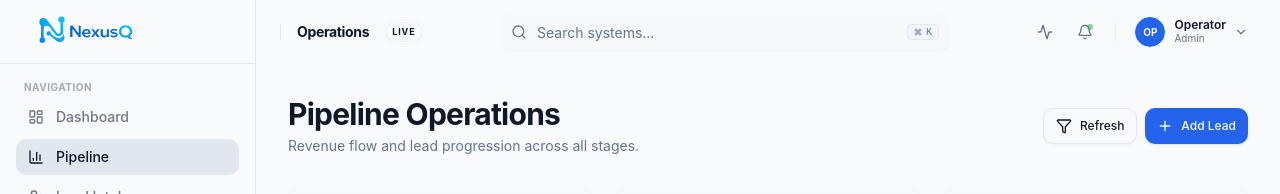
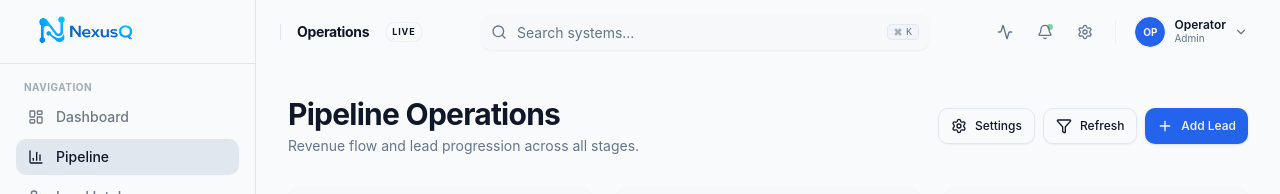
Before and after one commit to weston273/NexusQApp, a React (Vite) app in the folder NexusQ/: page /pipeline in a window 1280 px wide. Shown: the top 194 px of the page. Built offline with nearby package versions, Linux system fonts and the light colour scheme; no server answers; the database is empty.

Commit message:
feat: add settings navigation buttons to Header, Dashboard, Health, and Pipeline pages

```diff
--- a/NexusQ/src/components/layout/header.tsx
+++ b/NexusQ/src/components/layout/header.tsx
@@ -1,4 +1,5 @@
 import { Bell, Search, Activity, ChevronDown, User, Settings, LogOut, Command } from 'lucide-react'
+import { useNavigate } from 'react-router-dom'
 // import { Button } from '@/components/ui/button'
 import { Badge } from '@/components/ui/badge'
 import { Avatar, AvatarFallback, AvatarImage } from '@/components/ui/avatar'
@@ -19,8 +20,8 @@ import {
   TooltipTrigger,
 } from '@/components/ui/tooltip'
 import { Input } from '@/components/ui/input'
-import { Menu } from 'lucide-react'
 import { Button } from '@/components/ui/button'
+import { toast } from 'sonner'
 
 
 export function Header({
@@ -28,6 +29,11 @@ export function Header({
 }: {
   onToggleSidebar: () => void
 }) {
+  const navigate = useNavigate()
+
+  const runSearch = () => {
+    navigate('/pipeline')
+  }
 
   return (
     <TooltipProvider>
@@ -94,6 +100,7 @@ export function Header({
                   variant="ghost"
                   size="icon"
                   className="h-9 w-9 text-muted-foreground hover:text-foreground hover:bg-muted/50 lg:hidden"
+                  onClick={runSearch}
                 >
                   <Search className="h-4 w-4" />
                 </Button>
@@ -109,6 +116,7 @@ export function Header({
                   variant="ghost"
                   size="icon"
                   className="h-9 w-9 text-muted-foreground hover:text-foreground hover:bg-muted/50 hidden md:flex"
+                  onClick={() => navigate('/health')}
                 >
                   <Activity className="h-4 w-4" />
                 </Button>
@@ -124,6 +132,7 @@ export function Header({
                   variant="ghost"
                   size="icon"
                   className="relative h-9 w-9 text-muted-foreground hover:text-foreground hover:bg-muted/50"
+                  onClick={() => navigate('/health')}
                 >
                   <Bell className="h-4 w-4" />
                   <span className="absolute top-2.5 right-2.5 h-1.5 w-1.5 rounded-full bg-status-success animate-pulse" />
@@ -133,6 +142,22 @@ export function Header({
                 <p>Notifications</p>
               </TooltipContent>
             </Tooltip>
+            <Tooltip>
+              <TooltipTrigger asChild>
+                <Button
+                  variant="ghost"
+                  size="icon"
+                  className="h-9 w-9 text-muted-foreground hover:text-foreground hover:bg-muted/50"
+                  onClick={() => navigate('/settings')}
+                >
+                  <Settings className="h-4 w-4" />
+                </Button>
+              </TooltipTrigger>
+              <TooltipContent side="bottom">
+                <p>Settings</p>
+              </TooltipContent>
+            </Tooltip>
+
           </div>
 
           {/* Divider */}
@@ -167,16 +192,19 @@ export function Header({
                 </div>
               </DropdownMenuLabel>
               <DropdownMenuSeparator />
-              <DropdownMenuItem className="gap-2 cursor-pointer">
+              <DropdownMenuItem className="gap-2 cursor-pointer" onClick={() => navigate('/settings')}>
                 <User className="h-4 w-4" />
                 <span>Profile Settings</span>
               </DropdownMenuItem>
-              <DropdownMenuItem className="gap-2 cursor-pointer">
+              <DropdownMenuItem className="gap-2 cursor-pointer" onClick={() => navigate('/settings')}>
                 <Settings className="h-4 w-4" />
                 <span>System Config</span>
               </DropdownMenuItem>
               <DropdownMenuSeparator />
-              <DropdownMenuItem className="gap-2 cursor-pointer text-destructive focus:text-destructive">
+              <DropdownMenuItem
+                className="gap-2 cursor-pointer text-destructive focus:text-destructive"
+                onClick={() => toast.info('Sign out is not configured yet.')}
+              >
                 <LogOut className="h-4 w-4" />
                 <span>Sign Out</span>
               </DropdownMenuItem>
--- a/NexusQ/src/pages/dashboard.tsx
+++ b/NexusQ/src/pages/dashboard.tsx
@@ -3,7 +3,7 @@ import React from "react";
 import { useNavigate } from "react-router-dom";
 import { useLeads } from "@/hooks/useLeads";
 
-import { Users, MessageSquare, TrendingUp, Clock, ArrowRight } from "lucide-react";
+import { Users, MessageSquare, TrendingUp, Clock, ArrowRight, Settings } from "lucide-react";
 
 import { Card, CardContent, CardHeader, CardTitle, CardDescription } from "@/components/ui/card";
 import { Button } from "@/components/ui/button";
@@ -521,6 +521,10 @@ export function Dashboard() {
         </div>
 
         <div className="flex items-center gap-2">
+          <Button variant="outline" size="sm" onClick={() => navigate("/settings")} className="gap-2">
+            <Settings className="h-3 w-3" />
+            Settings
+          </Button>
           <Button variant="outline" size="sm" onClick={() => navigate("/intake")} className="gap-2">
             Add Lead <ArrowRight className="h-3 w-3" />
           </Button>
--- a/NexusQ/src/pages/health.tsx
+++ b/NexusQ/src/pages/health.tsx
@@ -1,4 +1,5 @@
 import React from "react";
+import { useNavigate } from "react-router-dom";
 import {
   ShieldCheck,
   Cpu,
@@ -10,11 +11,14 @@ import {
   CheckCircle2,
   AlertTriangle,
   Zap,
+  Settings,
+  RefreshCcw,
 } from "lucide-react";
 
 import { Card, CardContent, CardHeader, CardTitle, CardDescription } from "@/components/ui/card";
 import { Badge } from "@/components/ui/badge";
 import { Progress } from "@/components/ui/progress";
+import { Button } from "@/components/ui/button";
 
 type HealthService = {
   name: string;
@@ -39,15 +43,11 @@ type HealthPayload = {
   generated_at: string;
 };
 
-// ✅ IMPORTANT: only use /webhook for real frontend usage
 const HEALTH_URLS = [
   "https://n8n-k7j4.onrender.com/webhook/health-status",
   "https://n8n-k7j4.onrender.com/webhook-test/health-status",
 ];
 
-// -------------------------
-// helpers
-// -------------------------
 function statusBadgeVariant(s: HealthService["status"]) {
   if (s === "optimal") return "outline";
   if (s === "stale") return "secondary";
@@ -66,7 +66,6 @@ function clamp(n: number, min: number, max: number) {
   return Math.max(min, Math.min(max, n));
 }
 
-// Backend stale threshold ~90m
 function freshnessPercent(minutesSince: number | null) {
   if (minutesSince == null) return 0;
   return clamp(100 - (minutesSince / 90) * 100, 0, 100);
@@ -105,10 +104,7 @@ async function fetchWithTimeout(url: string, ms = 12000) {
 }
 
 async function fetchHealthStatus(): Promise<HealthPayload> {
-  const results = await Promise.allSettled(
-    HEALTH_URLS.map((url) => fetchWithTimeout(url, 12000))
-  );
-
+  const results = await Promise.allSettled(HEALTH_URLS.map((url) => fetchWithTimeout(url, 12000)));
   const okRes = results.find((r) => r.status === "fulfilled" && r.value.ok);
 
   if (!okRes || okRes.status !== "fulfilled") {
@@ -137,13 +133,11 @@ function dedupeServices(list: HealthService[]) {
 
   for (const s of list) {
     if (!s?.name) continue;
-
     const prev = map.get(s.name);
     if (!prev) {
       map.set(s.name, s);
       continue;
     }
-
     const a = prev.last_run_at ? new Date(prev.last_run_at).getTime() : 0;
     const b = s.last_run_at ? new Date(s.last_run_at).getTime() : 0;
     map.set(s.name, b >= a ? s : prev);
@@ -173,13 +167,13 @@ function dedupeLogs(list: HealthLog[]) {
 }
 
 export function Health() {
+  const navigate = useNavigate();
   const [loading, setLoading] = React.useState(true);
   const [payload, setPayload] = React.useState<HealthPayload | null>(null);
   const [err, setErr] = React.useState<string | null>(null);
 
   const run = React.useCallback(async () => {
     setLoading(true);
-
     try {
       const data = await fetchHealthStatus();
       setPayload({
@@ -198,14 +192,12 @@ export function Health() {
 
   React.useEffect(() => {
     let mounted = true;
-
     const tick = async () => {
       if (!mounted) return;
       await run();
     };
 
     tick();
-
     const t = setInterval(() => {
       tick().catch(() => {});
     }, 15000);
@@ -230,6 +222,15 @@ export function Health() {
           </p>
         </div>
 
+        <div className="flex items-center gap-2">
+          <Button variant="outline" size="sm" className="gap-2" onClick={() => run()}>
+            <RefreshCcw className="h-4 w-4" />
+            Refresh
+          </Button>
+          <Button variant="outline" size="sm" className="gap-2" onClick={() => navigate("/settings")}>
+            <Settings className="h-4 w-4" />
+            Settings
+          </Button>
           <div
             className={`flex items-center gap-2 px-4 py-2 rounded-full border ${
               headlineOk
@@ -239,8 +240,9 @@ export function Health() {
           >
             {headlineOk ? <CheckCircle2 className="h-4 w-4" /> : <AlertTriangle className="h-4 w-4" />}
             <span className="text-xs font-bold uppercase tracking-wider">
-            {loading ? "Checking…" : headlineOk ? "All Systems Nominal" : "Attention Needed"}
+              {loading ? "Checking..." : headlineOk ? "All Systems Nominal" : "Attention Needed"}
             </span>
+          </div>
         </div>
       </div>
 
@@ -266,7 +268,6 @@ export function Health() {
                   <div className="h-10 w-10 rounded-lg bg-background flex items-center justify-center border">
                     <Icon className="h-5 w-5 text-primary" />
                   </div>
-
                   <Badge variant={statusBadgeVariant(service.status)} className="text-[9px] font-bold uppercase">
                     {statusLabel(service.status)}
                   </Badge>
@@ -275,21 +276,19 @@ export function Health() {
                 <div>
                   <div className="text-sm font-bold">{service.name}</div>
                   <div className="text-[10px] text-muted-foreground uppercase tracking-widest font-medium">
-                    Last run: {service.minutes_since == null ? "—" : `${service.minutes_since}m ago`}
+                    Last run: {service.minutes_since == null ? "-" : `${service.minutes_since}m ago`}
                   </div>
                 </div>
 
                 <div className="space-y-1.5">
                   <div className="flex items-center justify-between text-[10px] font-bold">
                     <span className="opacity-60 uppercase">Freshness</span>
-                    <span>{service.minutes_since == null ? "—" : `${Math.round(freshness)}%`}</span>
+                    <span>{service.minutes_since == null ? "-" : `${Math.round(freshness)}%`}</span>
                   </div>
                   <Progress value={freshness} className="h-1" />
                 </div>
 
-                {service.error ? (
-                  <div className="text-[10px] text-status-warning leading-snug">{service.error}</div>
-                ) : null}
+                {service.error ? <div className="text-[10px] text-status-warning leading-snug">{service.error}</div> : null}
               </CardContent>
             </Card>
           );
@@ -310,7 +309,7 @@ export function Health() {
                   className="flex items-start gap-4 py-3 border-b border-border/50 last:border-0"
                 >
                   <span className="text-muted-foreground/60 w-44 flex-shrink-0">
-                    {log.time ? new Date(log.time).toLocaleString() : "—"}
+                    {log.time ? new Date(log.time).toLocaleString() : "-"}
                   </span>
                   <div className="flex-1 flex items-center gap-2">
                     {log.status === "success" ? (
@@ -372,11 +371,12 @@ export function Health() {
                 <span className="font-bold">Security & Compliance</span>
               </div>
               <p className="text-xs opacity-70 mb-4">
-                All lead data is encrypted at rest and in transit. Nexus Q adheres to SOC2 and GDPR principles for home service operations.
+                All lead data is encrypted at rest and in transit. Nexus Q adheres to SOC2 and GDPR principles for home
+                service operations.
               </p>
               <div className="flex items-center justify-between text-[10px] font-bold border-t border-white/10 pt-4">
                 <span className="opacity-60">Last Check</span>
-                <span>{payload?.generated_at ? new Date(payload.generated_at).toLocaleString() : "—"}</span>
+                <span>{payload?.generated_at ? new Date(payload.generated_at).toLocaleString() : "-"}</span>
               </div>
             </CardContent>
           </Card>
--- a/NexusQ/src/pages/pipeline.tsx
+++ b/NexusQ/src/pages/pipeline.tsx
@@ -14,7 +14,7 @@ import {
   Cell,
 } from "recharts";
 
-import { MoreVertical, Plus, Zap, Filter } from "lucide-react";
+import { MoreVertical, Plus, Zap, Filter, Settings } from "lucide-react";
 import { Card, CardContent, CardHeader, CardTitle, CardDescription } from "@/components/ui/card";
 import { Button } from "@/components/ui/button";
 import { Badge } from "@/components/ui/badge";
@@ -368,6 +368,10 @@ export function Pipeline() {
           </div>
 
           <div className="flex items-center gap-2">
+            <Button variant="outline" size="sm" className="h-9 gap-2" onClick={() => navigate("/settings")}>
+              <Settings className="h-4 w-4" />
+              Settings
+            </Button>
             <Button variant="outline" size="sm" className="h-9 gap-2" onClick={() => reload()}>
               <Filter className="h-4 w-4" />
               Refresh
@@ -400,7 +404,12 @@ export function Pipeline() {
                       {uiLeads.filter((l) => l.stage === stage.id).length}
                     </Badge>
                   </div>
-                  <Button variant="ghost" size="icon" className="h-8 w-8">
+                  <Button
+                    variant="ghost"
+                    size="icon"
+                    className="h-8 w-8"
+                    onClick={() => toast.info(`${stage.title} actions are available in the lead cards below.`)}
+                  >
                     <MoreVertical className="h-4 w-4 text-muted-foreground" />
                   </Button>
                 </div>
```
Lines whose indentation alone changed are shown as unchanged.
